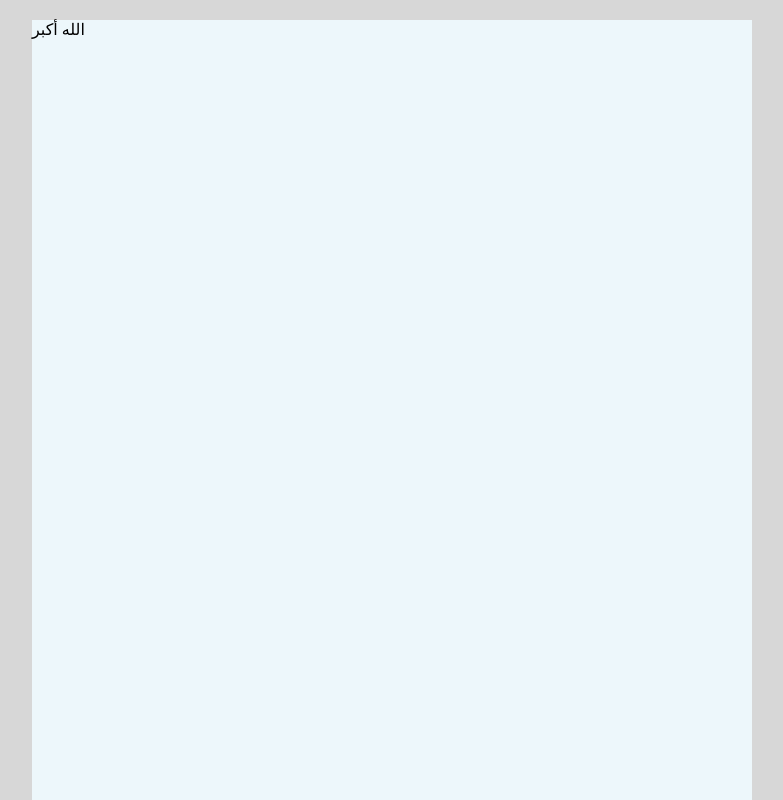
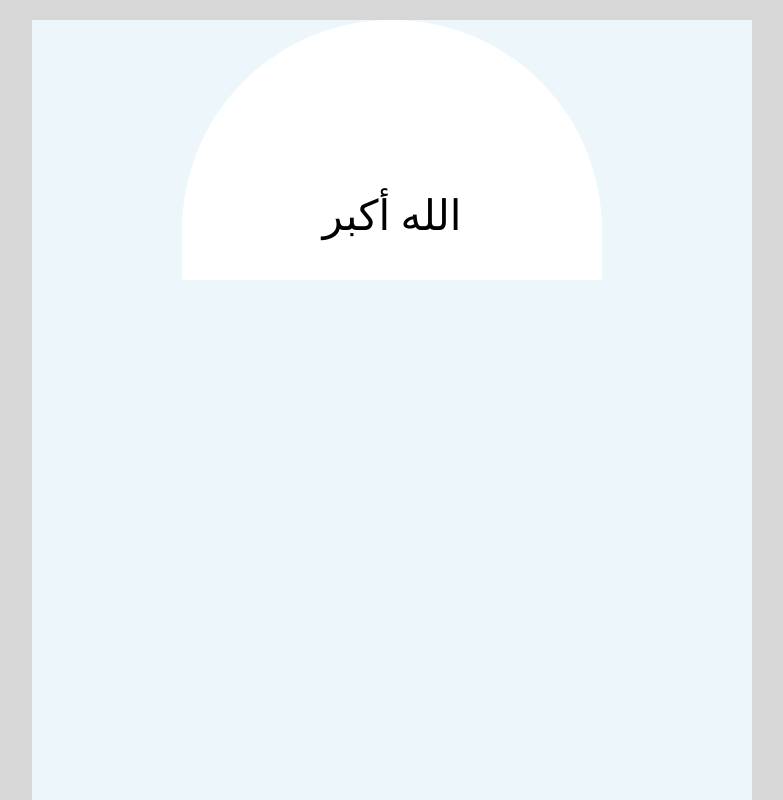
Before and after one commit to jeelan12545-a11y/prayer--display, a React (Vite) app: page / in a window 1280 px wide. Shown: the top 800 px of the page, without its empty margins (248-1031 px from the left). Built offline with nearby package versions, Linux system fonts and the light colour scheme.

Commit message:
Style top section

```diff
--- a/src/index.css
+++ b/src/index.css
@@ -20,3 +20,24 @@ body{
   min-height:1500px;
   background:#edf7fb;
 }
+.top-section{
+  height:320px;
+  display:flex;
+  justify-content:center;
+  align-items:flex-start;
+}
+
+.arch-section{
+  width:420px;
+  height:260px;
+  background:#ffffff;
+  border-radius:220px 220px 0 0;
+  display:flex;
+  justify-content:center;
+  align-items:flex-end;
+}
+
+.takbeer{
+  margin-bottom:40px;
+  font-size:42px;
+}
```
